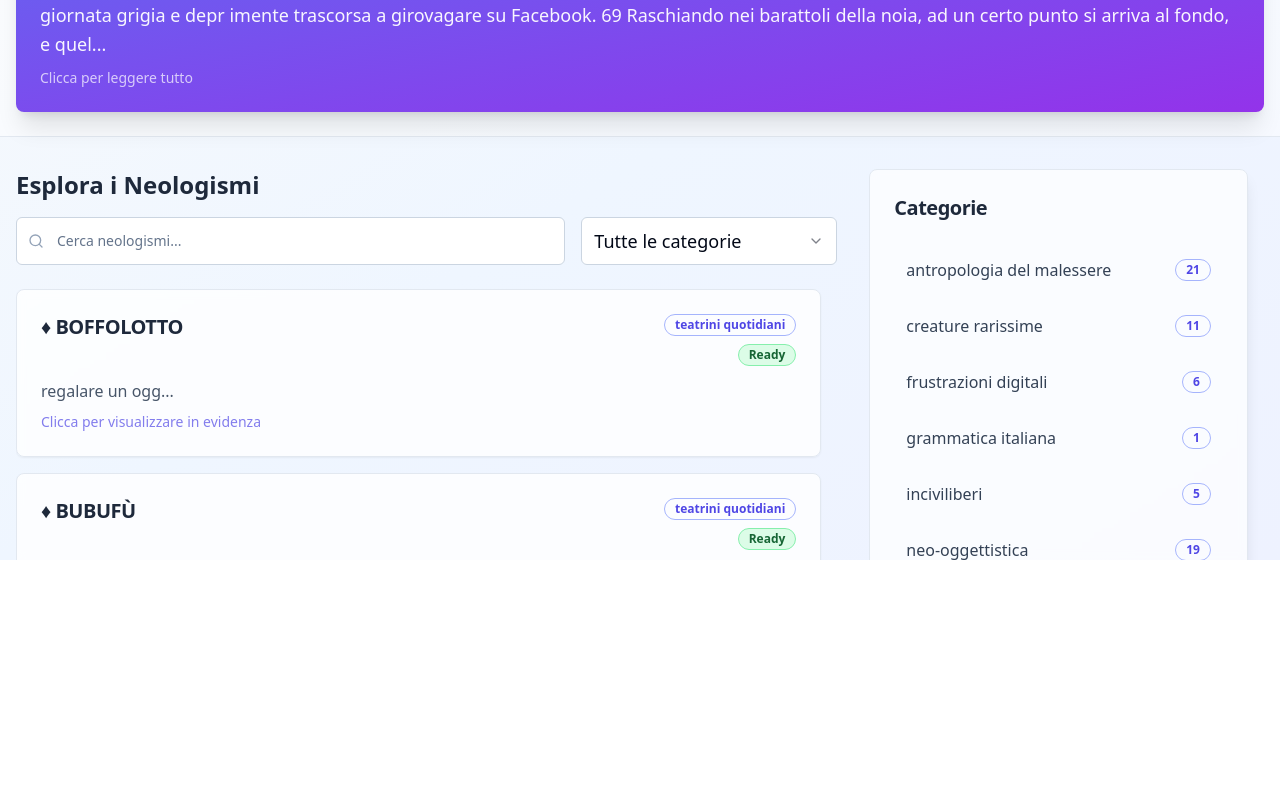
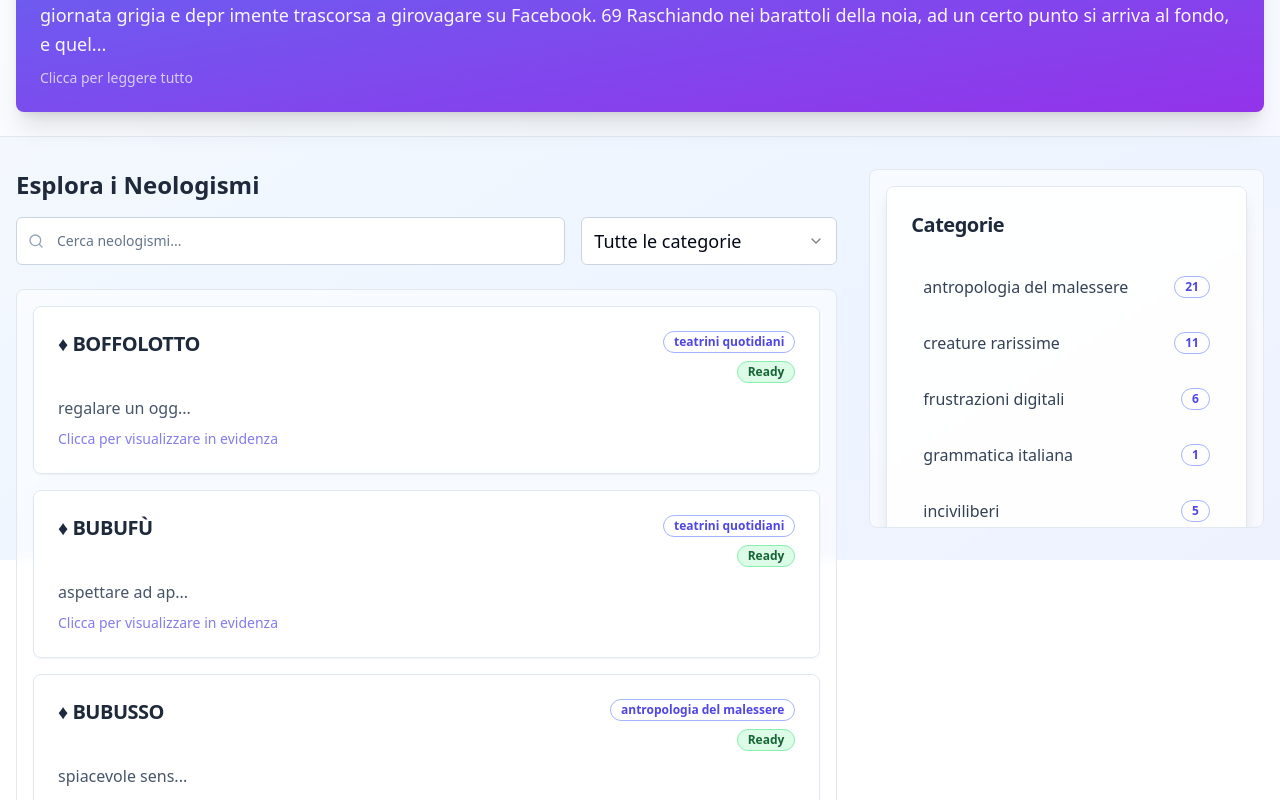
Before and after one commit to VitoTeamInova/neo-word-vault, a React (Vite) app: page / in a window 1280 px wide. Shown: the part 240-1040 px from the top of the page. Before the commit the page ends 800 px from the top, so only its background shows below. Built offline with nearby package versions, Linux system fonts and the light colour scheme.

Commit message:
Fix: Ensure scrollable content is in its own frame
Wrap the scrollable content in a separate frame to address scrollbar issues.

```diff
--- a/src/components/ui/scroll-area.tsx
+++ b/src/components/ui/scroll-area.tsx
@@ -32,14 +32,14 @@ const ScrollBar = React.forwardRef<
     className={cn(
       "flex touch-none select-none transition-colors",
       orientation === "vertical" &&
-        "h-full w-2.5 border-l border-l-transparent p-[1px]",
+        "h-full w-3 border-l border-l-transparent p-[1px]",
       orientation === "horizontal" &&
-        "h-2.5 flex-col border-t border-t-transparent p-[1px]",
+        "h-3 flex-col border-t border-t-transparent p-[1px]",
       className
     )}
     {...props}
   >
-    <ScrollAreaPrimitive.ScrollAreaThumb className="relative flex-1 rounded-full bg-slate-300 hover:bg-slate-400" />
+    <ScrollAreaPrimitive.ScrollAreaThumb className="relative flex-1 rounded-full bg-slate-400 hover:bg-slate-600" />
   </ScrollAreaPrimitive.ScrollAreaScrollbar>
 ))
 ScrollBar.displayName = ScrollAreaPrimitive.ScrollAreaScrollbar.displayName
--- a/src/pages/Index.tsx
+++ b/src/pages/Index.tsx
@@ -145,13 +145,13 @@ const Index = () => {
         </div>
       </div>
 
-      {/* Scrollable Main Content Area */}
-      <div className="flex-1 overflow-hidden">
+      {/* Scrollable Main Content Area - Fixed Height Container */}
+      <div className="flex-1 min-h-0">
         <div className="container mx-auto px-4 py-8 h-full">
           <div className="grid lg:grid-cols-3 gap-8 h-full">
-            {/* Scrollable Neologisms List */}
-            <div className="lg:col-span-2 flex flex-col h-full">
-              {/* Search and Filter */}
+            {/* Left Column - Neologisms List with Fixed Height */}
+            <div className="lg:col-span-2 flex flex-col h-full min-h-0">
+              {/* Search and Filter - Fixed */}
               <div className="mb-6 flex-shrink-0">
                 <h2 className="text-2xl font-bold text-slate-800 mb-4">Esplora i Neologismi</h2>
                 <div className="flex flex-col md:flex-row gap-4">
@@ -180,10 +180,10 @@ const Index = () => {
                 </div>
               </div>
 
-              {/* Scrollable Neologisms with visible scrollbar */}
-              <div className="flex-1 min-h-0">
+              {/* Scrollable Frame for Neologisms */}
+              <div className="flex-1 border border-slate-200 rounded-lg bg-white/50 backdrop-blur-sm">
                 <ScrollArea className="h-full">
-                  <div className="space-y-4 pr-4">
+                  <div className="p-4 space-y-4">
                     {filteredNeologisms.map((neologism) => (
                       <div key={neologism.id} onClick={() => handleNeologismClick(neologism)}>
                         <Card className="bg-white/80 backdrop-blur-sm hover:shadow-lg transition-all duration-200 border-slate-200 hover:border-indigo-300 cursor-pointer hover:scale-[1.02]">
@@ -225,10 +225,11 @@ const Index = () => {
               </div>
             </div>
 
-            {/* Sidebar with visible scrollbar */}
+            {/* Right Column - Sidebar with Fixed Height */}
             <div className="lg:col-span-1 flex flex-col h-full min-h-0">
+              <div className="border border-slate-200 rounded-lg bg-white/50 backdrop-blur-sm h-full">
                 <ScrollArea className="h-full">
-                <div className="space-y-6 pr-4">
+                  <div className="p-4 space-y-6">
                     <Card className="bg-white/70 backdrop-blur-sm shadow-lg">
                       <CardHeader>
                         <CardTitle className="text-xl text-slate-800">Categorie</CardTitle>
@@ -282,6 +283,7 @@ const Index = () => {
           </div>
         </div>
       </div>
+    </div>
   );
 };
 
```
Lines whose indentation alone changed are shown as unchanged.
